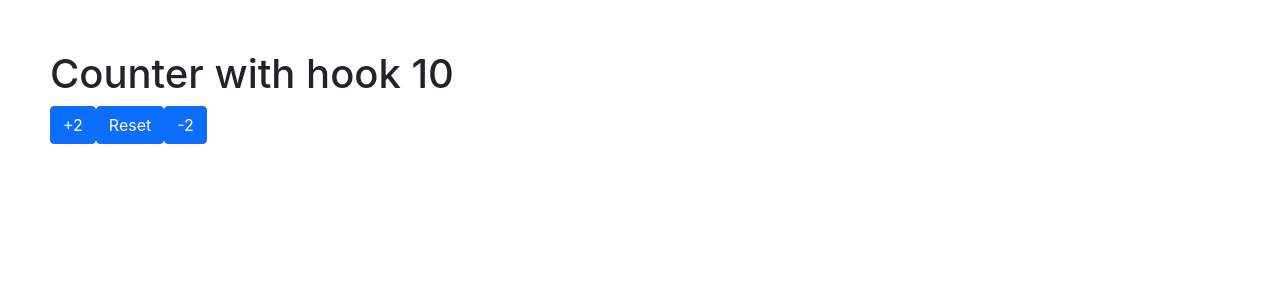
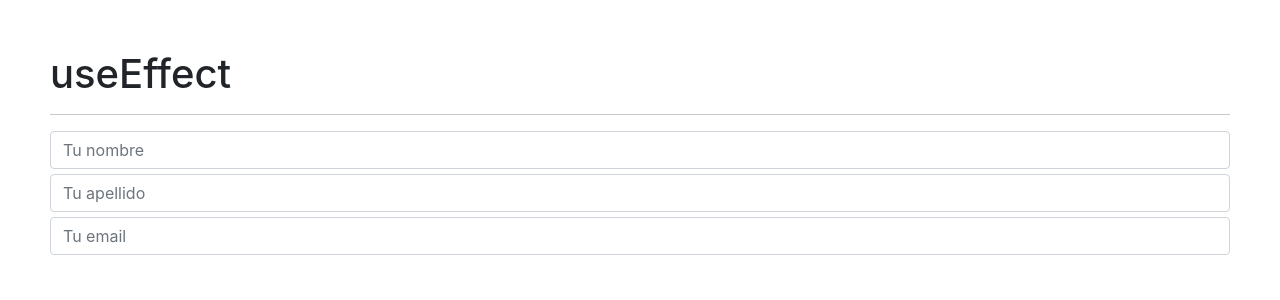
Before and after one commit to ddalairac/course-react, a React (Create React App) app in the folder 05-hook-app/: page / in a window 1280 px wide. Shown: the top 300 px of the page. Built offline with nearby package versions, Linux system fonts and the light colour scheme.

Commit message:
useEffect form

```diff
--- /dev/null
+++ b/05-hook-app/src/components/02-useEffect/SimpleForm.js
@@ -0,0 +1,78 @@
+import React, { useEffect, useState } from 'react'
+import './effects.css';
+
+export const SimpleForm = () => {
+    const initialFormState = {
+        name: '',
+        lastname: '',
+        email: '',
+    }
+    const [formState, setformState] = useState(initialFormState)
+
+    const { name, lastname, email } = formState
+
+    // useEffect((() => {
+    //     console.log("unica vez")
+    // }),[])
+    // useEffect((() => {
+    //     console.log("siempre")
+    // }))
+    useEffect((() => {
+        console.log("siempre que cambia formState")
+    }), [formState])
+    useEffect((() => {
+        console.log("siempre que cambia name")
+    }), [name])
+    useEffect((() => {
+        console.log("siempre que cambia lastname")
+    }), [lastname])
+    useEffect((() => {
+        console.log("siempre que cambia email")
+    }), [email])
+
+    const handleInputChange = (e) => {
+        // console.log(e.target.name)
+        // console.log(e.target.value)
+        let { target } = e
+        setformState({
+            ...formState,
+            [target.name]: target.value
+        })
+    }
+    return (
+        <>
+            <h1>useEffect</h1>
+            <hr />
+            <div className="form-group">
+                <input
+                    type="text"
+                    name="name"
+                    className="form-control"
+                    placeholder="Tu nombre"
+                    value={name}
+                    onChange={handleInputChange}
+                />
+            </div>
+            <div className="form-group">
+                <input
+                    type="text"
+                    name="lastname"
+                    className="form-control"
+                    placeholder="Tu apellido"
+                    value={lastname}
+                    onChange={handleInputChange}
+                />
+            </div>
+            <div className="form-group">
+                <input
+                    type="text"
+                    name="email"
+                    className="form-control"
+                    placeholder="Tu email"
+                    value={email}
+                    onChange={handleInputChange}
+                />
+            </div>
+        </>
+    )
+}
--- /dev/null
+++ b/05-hook-app/src/components/02-useEffect/effects.css
@@ -0,0 +1,6 @@
+body{
+    padding:50px;
+}
+.form-group{
+    margin-bottom: 5px;
+}
--- a/05-hook-app/src/index.js
+++ b/05-hook-app/src/index.js
@@ -1,6 +1,7 @@
 import React from 'react';
 import ReactDOM from 'react-dom';
-import { CounterWithCustomHook } from './components/01-useState/CounterWithCustomHook';
+import { SimpleForm } from './components/02-useEffect/SimpleForm';
+// import { CounterWithCustomHook } from './components/01-useState/CounterWithCustomHook';
 // import { CounterApp } from './components/01-useState/CounterApp';
 // import { HookApp } from './HookApp';
 import './index.css';
@@ -10,7 +11,8 @@ ReactDOM.render(
   <React.StrictMode>
     {/* <HookApp /> */}
     {/* <CounterApp /> */}
-    <CounterWithCustomHook />
+    {/* <CounterWithCustomHook /> */}
+    <SimpleForm />
   </React.StrictMode>,
   document.getElementById('root')
 );
```
